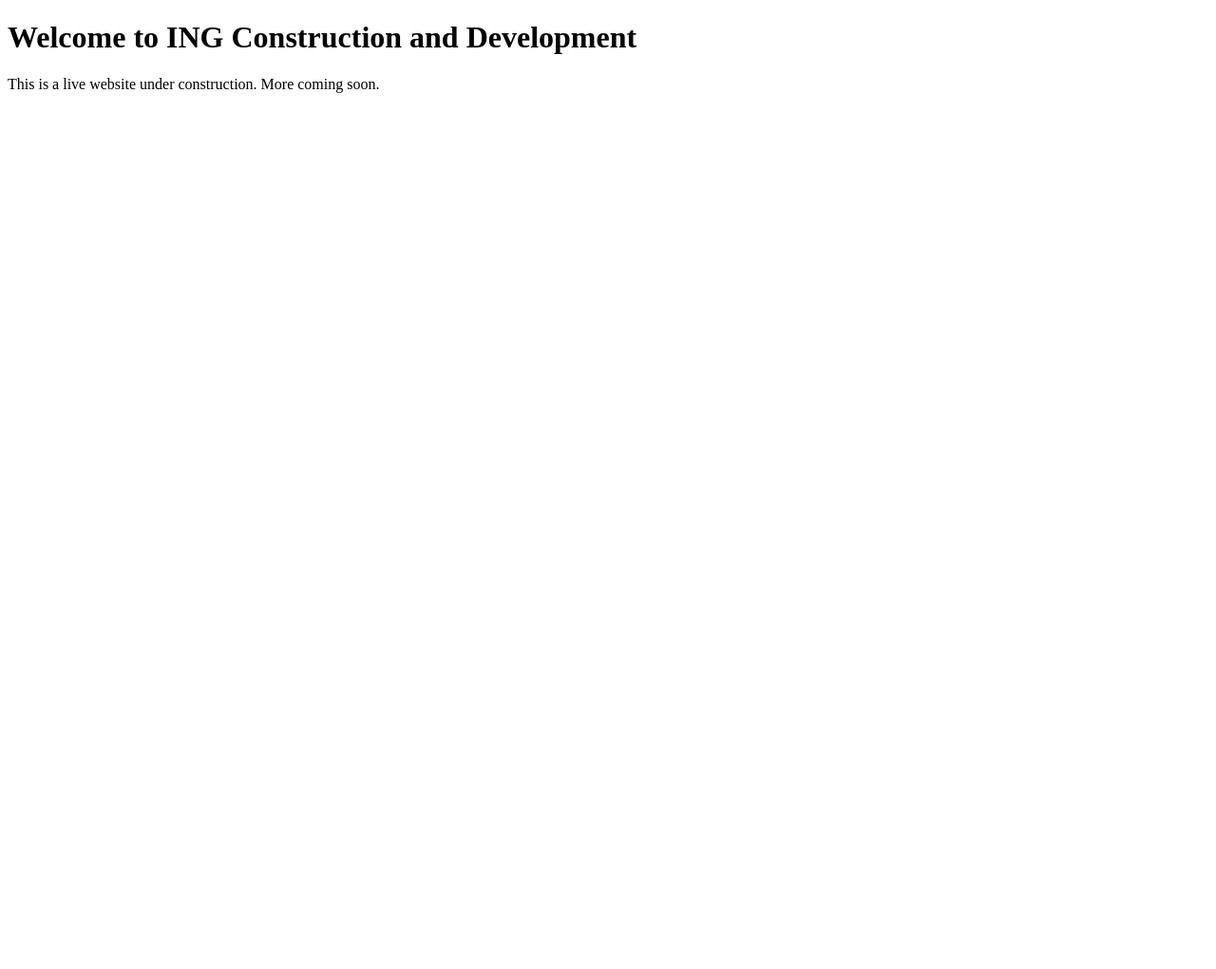
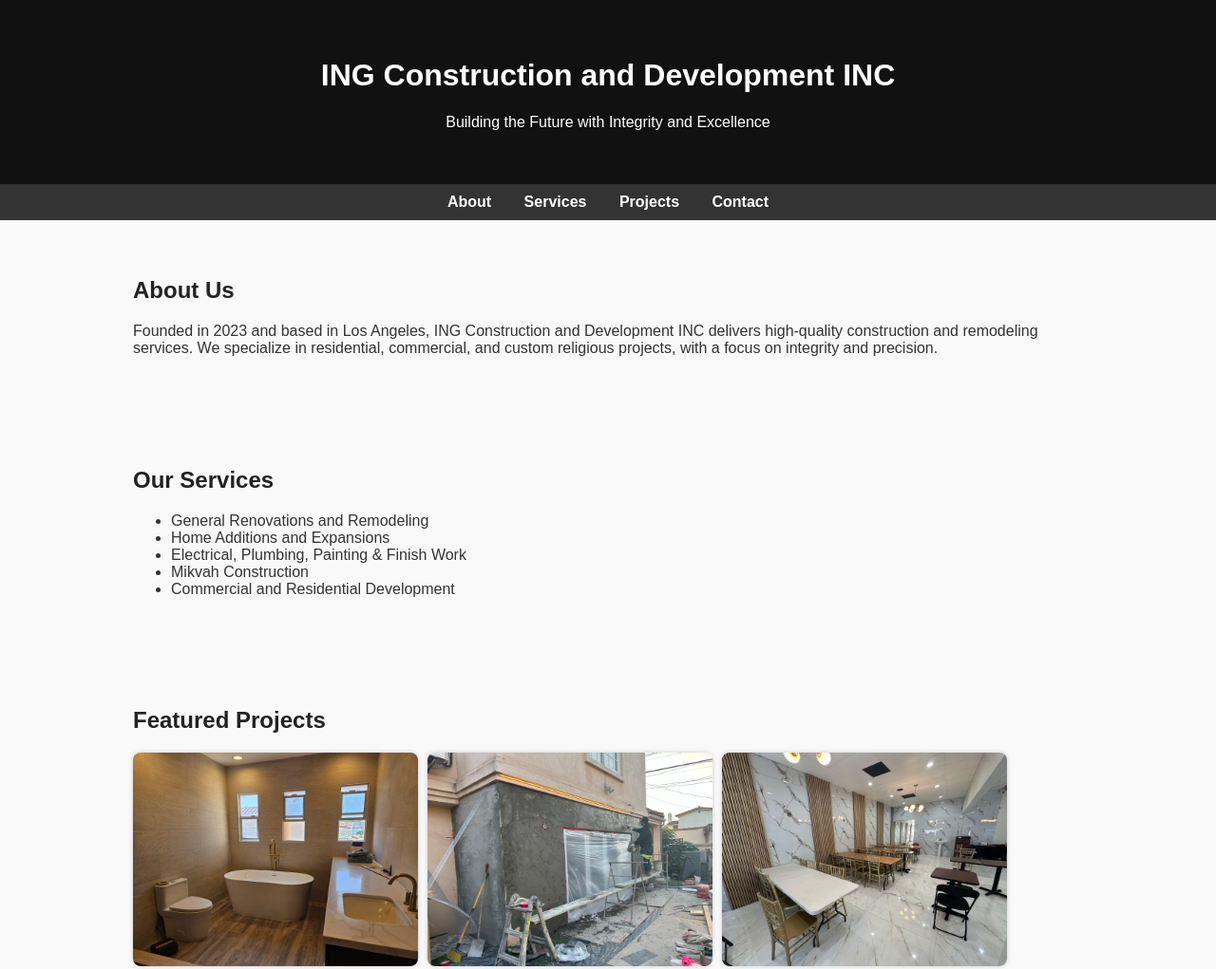
Before and after one commit to ingbonim/ingbonim.github.io, a plain HTML site: page index.html in a window 1280 px wide. Shown: the top 1021 px of the page at 95% size. Before the commit the page ends 800 px from the top, so only its background shows below. Drawn offline with Linux system fonts and the light colour scheme.

Commit message:
Add files via upload

```diff
--- a/index.html
+++ b/index.html
@@ -1,11 +1,72 @@
 <!DOCTYPE html>
 <html lang="en">
 <head>
-  <meta charset="UTF-8">
+  <meta charset="UTF-8" />
+  <meta name="viewport" content="width=device-width, initial-scale=1.0"/>
   <title>ING Construction and Development INC</title>
+  <style>
+    body { margin: 0; font-family: Arial, sans-serif; background: #f9f9f9; color: #333; }
+    header { background: #111; color: #fff; padding: 40px 20px; text-align: center; }
+    nav { background: #333; color: #fff; text-align: center; padding: 10px; }
+    nav a { color: white; margin: 0 15px; text-decoration: none; font-weight: bold; }
+    section { padding: 40px 20px; max-width: 1000px; margin: auto; }
+    h2 { color: #222; }
+    .gallery { display: flex; flex-wrap: wrap; gap: 10px; }
+    .gallery img { width: 100%; max-width: 300px; border-radius: 8px; box-shadow: 0 0 5px #ccc; }
+    footer { background: #111; color: #fff; text-align: center; padding: 20px; margin-top: 40px; }
+  </style>
 </head>
 <body>
-  <h1>Welcome to ING Construction and Development</h1>
-  <p>This is a live website under construction. More coming soon.</p>
+
+<header>
+  <h1>ING Construction and Development INC</h1>
+  <p>Building the Future with Integrity and Excellence</p>
+</header>
+
+<nav>
+  <a href="#about">About</a>
+  <a href="#services">Services</a>
+  <a href="#projects">Projects</a>
+  <a href="#contact">Contact</a>
+</nav>
+
+<section id="about">
+  <h2>About Us</h2>
+  <p>Founded in 2023 and based in Los Angeles, ING Construction and Development INC delivers high-quality construction and remodeling services. We specialize in residential, commercial, and custom religious projects, with a focus on integrity and precision.</p>
+</section>
+
+<section id="services">
+  <h2>Our Services</h2>
+  <ul>
+    <li>General Renovations and Remodeling</li>
+    <li>Home Additions and Expansions</li>
+    <li>Electrical, Plumbing, Painting & Finish Work</li>
+    <li>Mikvah Construction</li>
+    <li>Commercial and Residential Development</li>
+  </ul>
+</section>
+
+<section id="projects">
+  <h2>Featured Projects</h2>
+  <div class="gallery">
+    <img src="images/bathroom.jpg" alt="Bathroom Renovation">
+    <img src="images/stucco.jpg" alt="Stucco and Exterior Work">
+    <img src="images/dining_room.jpg" alt="Dining Hall Interior">
+    <img src="images/store.jpg" alt="Retail Store Design">
+    <img src="images/ceiling.jpg" alt="Ceiling and Lighting Install">
+  </div>
+</section>
+
+<section id="contact">
+  <h2>Contact Us</h2>
+  <p><strong>Phone:</strong> (323) 595-3858</p>
+  <p><strong>Email:</strong> <a href="mailto:ing.bonim@gmail.com">ing.bonim@gmail.com</a></p>
+  <p><strong>Location:</strong> Los Angeles, CA</p>
+</section>
+
+<footer>
+  &copy; 2025 ING Construction and Development INC. All rights reserved.
+</footer>
+
 </body>
 </html>
```
Also changed, not shown: images/bathroom.jpg (added), images/ceiling.jpg (added), images/dining_room.jpg (added), images/store.jpg (added), images/stucco.jpg (added).
